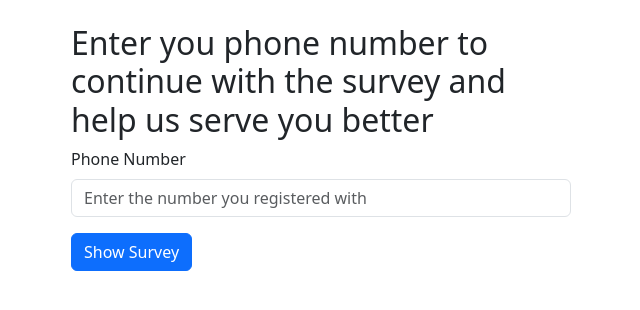
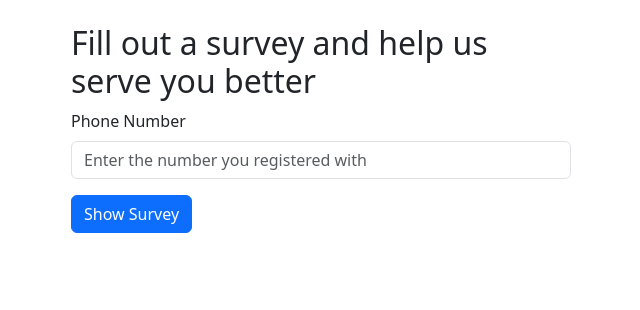
Before and after one commit to FireRayReh/lins-py-training, a Flask app: page /forms/course-evaluation in a window 1280 px wide. Shown: the part 93-403 px from the top of the page, without its empty margins (11-651 px from the left). Run offline with Flask 3, Linux system fonts and the light colour scheme; some libraries are stand-ins or nearby versions.

Commit message:
same as last commit
changed the text on the presurvey form

```diff
--- a/main.py
+++ b/main.py
@@ -9,6 +9,7 @@ from flask_sqlalchemy import SQLAlchemy
 from flask_ckeditor import CKEditor, CKEditorField
 from forms import IceBreaker, QuizQuestion, PickIcebreaker, Registration, DeleteAllQuestion, Export, QuizReg, HomeQuiz, \
     FacilitatorsRating, Formsreg
+
 # import pandas as pd
 
 #
@@ -241,6 +242,7 @@ def delete_all_users():
 
     return redirect(url_for("admin"))
 
+
 @app.route("/", methods=["GET", "POST"])
 def home():
     """Home page"""
@@ -417,6 +419,5 @@ def course_evaluation():
     return render_template("course-evaluation.html")
 
 
-
 if __name__ == "__main__":
     app.run(debug=True, use_reloader=False, port=5002)
--- a/templates/forms-course-evaluation.html
+++ b/templates/forms-course-evaluation.html
@@ -12,7 +12,7 @@
       {% endwith %}
 
 
-        <h2>Enter you phone number to continue with the survey and help us serve you better</h2>
+        <h2>Fill out a survey and help us serve you better</h2>
 
 
     {{render_form(form)}}
```
